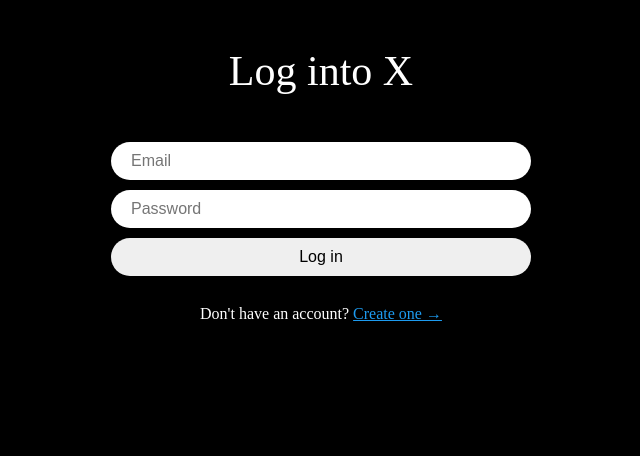
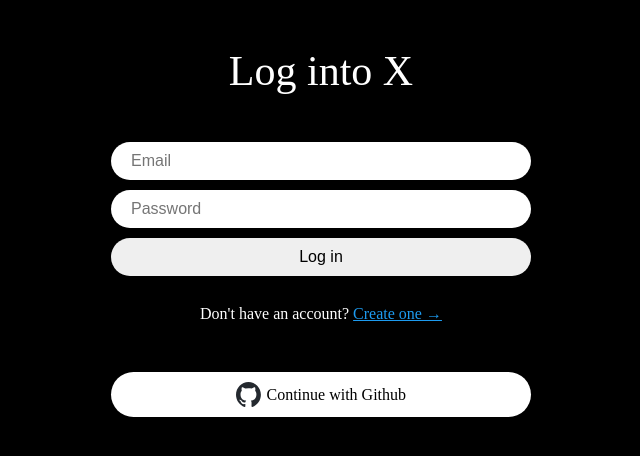
Before and after one commit to sunshower1127/nwitter-reloaded, a React (Vite) app: page /login in a window 1280 px wide. Shown: the top 456 px of the page, without its empty margins (319-959 px from the left). Built offline with nearby package versions, Linux system fonts and the light colour scheme; the HTML template or start-up script is replaced by a standard one.

Commit message:
github login

```diff
--- /dev/null
+++ b/src/components/github-btn.tsx
@@ -0,0 +1,44 @@
+import { GithubAuthProvider, signInWithPopup } from "firebase/auth"
+import { styled } from "styled-components"
+import { auth } from "./firebase"
+import { useNavigate } from "react-router-dom"
+
+const Button = styled.span`
+  margin-top: 50px;
+  background-color: white;
+  font-weight: 500;
+  width: 100%;
+  color: black;
+  padding: 10px 20px;
+  border-radius: 50px;
+  border: 0;
+  display: flex;
+  gap: 5px;
+  align-items: center;
+  justify-content: center;
+  cursor: pointer;
+`
+
+const Logo = styled.img`
+  height: 25px;
+`
+
+export default function GithubButton() {
+  const navigate = useNavigate()
+  const onClick = async() => {
+
+    try {
+      const provider = new GithubAuthProvider()
+      await signInWithPopup(auth, provider)
+      navigate('/')
+    } catch(e) {
+      console.log(e);
+    }
+  }
+  return (
+    <Button onClick={() => onClick()}>
+      <Logo src="/github-mark.svg" />
+      Continue with Github
+    </Button>
+  )
+}
--- a/src/routes/create-account.tsx
+++ b/src/routes/create-account.tsx
@@ -4,6 +4,7 @@
 import { Link, useNavigate } from "react-router-dom"
 import { FirebaseError } from "firebase/app"
 import { Wrapper, Title, Form, Input, Switcher, Error } from "../components/auth-components"
+import GithubButton from "../components/github-btn"
 
 
 export default function CreateAccount() {
@@ -56,5 +57,6 @@
     <Switcher>
       Already have an account? <Link to="/login">Log in &rarr;</Link>
     </Switcher>
+    <GithubButton />
   </Wrapper>
 }
--- a/src/routes/login.tsx
+++ b/src/routes/login.tsx
@@ -4,6 +4,7 @@
 import { signInWithEmailAndPassword } from "firebase/auth"
 import { auth } from "../components/firebase"
 import { Wrapper, Title, Form, Input, Switcher, Error } from "../components/auth-components"
+import GithubButton from "../components/github-btn"
 
 
 
@@ -50,5 +51,6 @@
     <Switcher>
       Don't have an account? <Link to="/create-account">Create one &rarr;</Link>
     </Switcher>
+    <GithubButton />
   </Wrapper>
 }
```
Also changed, not shown: public/github-mark.svg (added).
